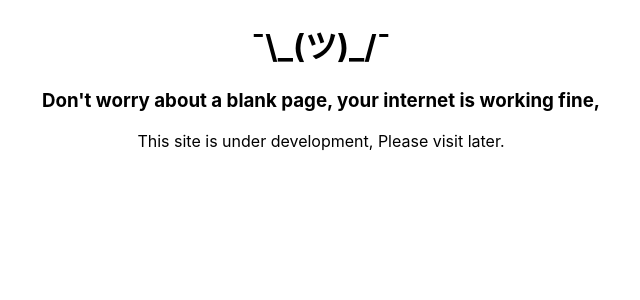
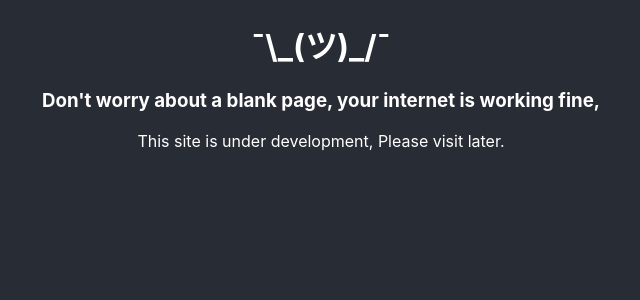
Before and after one commit to nikhiltadikonda/nikhiltadikonda.github.io, a React (Create React App) app: page / in a window 1280 px wide. Shown: the top 300 px of the page, without its empty margins (319-959 px from the left). Built offline with nearby package versions, Linux system fonts and the light colour scheme.

Commit message:
Just Playing with CSS

```diff
--- a/package.json
+++ b/package.json
@@ -4,6 +4,7 @@
   "private": true,
   "dependencies": {
     "@material-ui/core": "^4.12.3",
+    "@material-ui/icons": "^4.11.2",
     "@testing-library/jest-dom": "^5.14.1",
     "@testing-library/react": "^11.2.7",
     "@testing-library/user-event": "^12.8.3",
--- a/src/App.js
+++ b/src/App.js
@@ -1,5 +1,4 @@
 import React from 'react';
-import './styles/App.css';
 import About from './sections/About';
 import Projects from './sections/Projects';
 import Contact from './sections/Contact';
--- a/src/sections/About.js
+++ b/src/sections/About.js
@@ -2,10 +2,8 @@ import React from 'react';
 
 function About(){
     return(
-        <div>
-            <center>
-                <h1>¯\_(ツ)_/¯</h1>
-            </center>
+        <div className = "about">
+            <h1 className = "shruggie">¯\_(ツ)_/¯</h1>
         </div>
     );
 }
--- a/src/sections/Contact.js
+++ b/src/sections/Contact.js
@@ -2,10 +2,8 @@ import React from 'react';
 
 function Contact(){
     return(
-        <div>
-            <center>
-                This site is under development, Please visit later.
-            </center>
+        <div className = "contact">
+            This site is under development, Please visit later.
         </div>
     );
 }
--- a/src/sections/Projects.js
+++ b/src/sections/Projects.js
@@ -2,10 +2,8 @@ import React from 'react';
 
 function Projects(){
     return(
-        <div>
-            <center>
-                <h3>Don't worry about a blank page, your internet is working fine,</h3>
-            </center>
+        <div className = "projects">
+            <h3>Don't worry about a blank page, your internet is working fine,</h3>
         </div>
     );
 }
--- a/src/styles/App.css
+++ /dev/null
@@ -1,38 +0,0 @@
-.App {
-  text-align: center;
-}
-
-.App-logo {
-  height: 40vmin;
-  pointer-events: none;
-}
-
-@media (prefers-reduced-motion: no-preference) {
-  .App-logo {
-    animation: App-logo-spin infinite 20s linear;
-  }
-}
-
-.App-header {
-  background-color: #282c34;
-  min-height: 100vh;
-  display: flex;
-  flex-direction: column;
-  align-items: center;
-  justify-content: center;
-  font-size: calc(10px + 2vmin);
-  color: white;
-}
-
-.App-link {
-  color: #61dafb;
-}
-
-@keyframes App-logo-spin {
-  from {
-    transform: rotate(0deg);
-  }
-  to {
-    transform: rotate(360deg);
-  }
-}
--- a/src/styles/index.css
+++ b/src/styles/index.css
@@ -5,9 +5,28 @@ body {
     sans-serif;
   -webkit-font-smoothing: antialiased;
   -moz-osx-font-smoothing: grayscale;
+  background-color: #282c34;
+  color: white;
+
 }
 
 code {
   font-family: source-code-pro, Menlo, Monaco, Consolas, 'Courier New',
     monospace;
 }
+
+.about{
+  text-align: center;
+}
+
+.contact{
+  text-align: center;
+}
+
+.projects{
+  text-align: center;
+}
+
+.shruggie {
+  text-align: center;
+}
```
